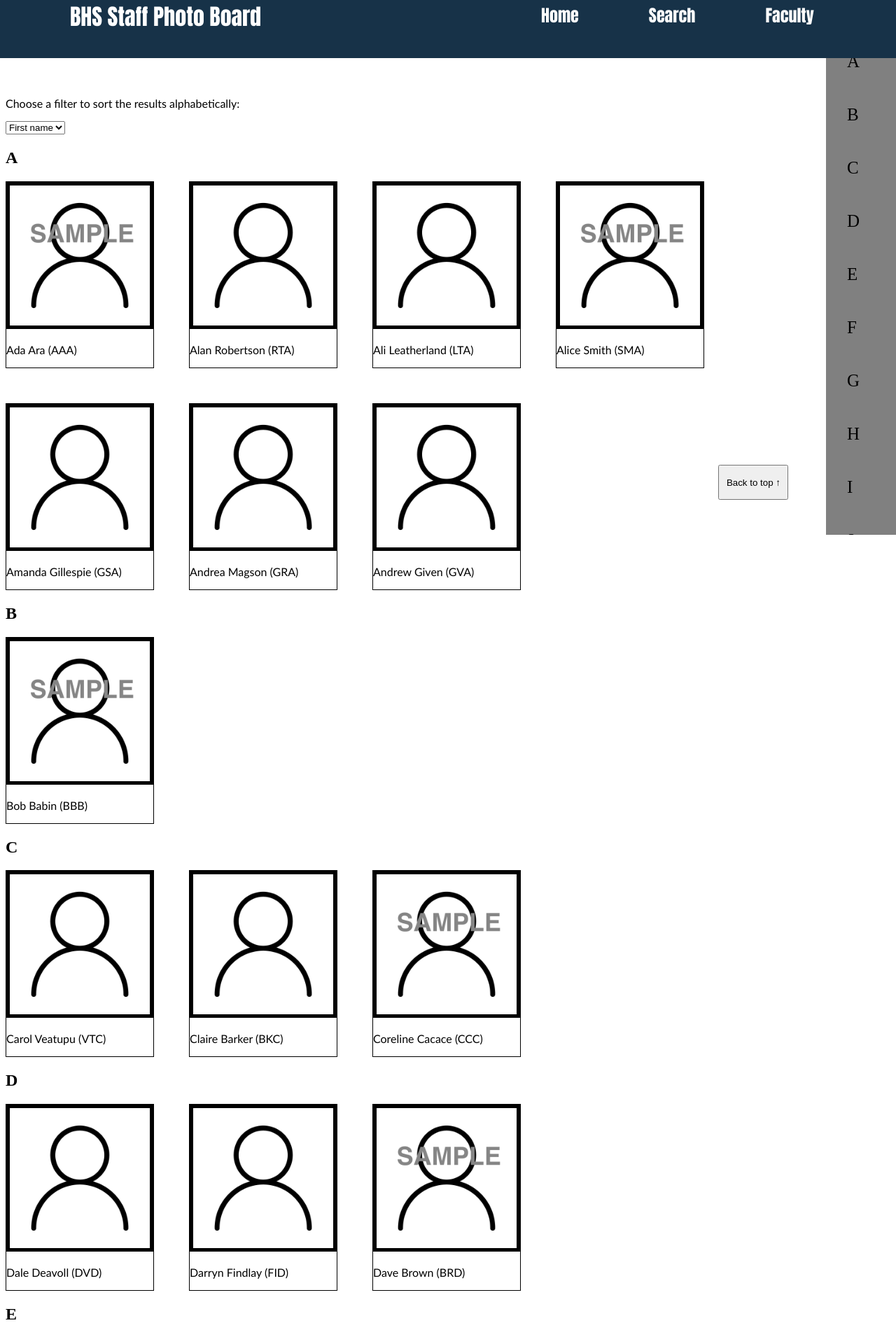
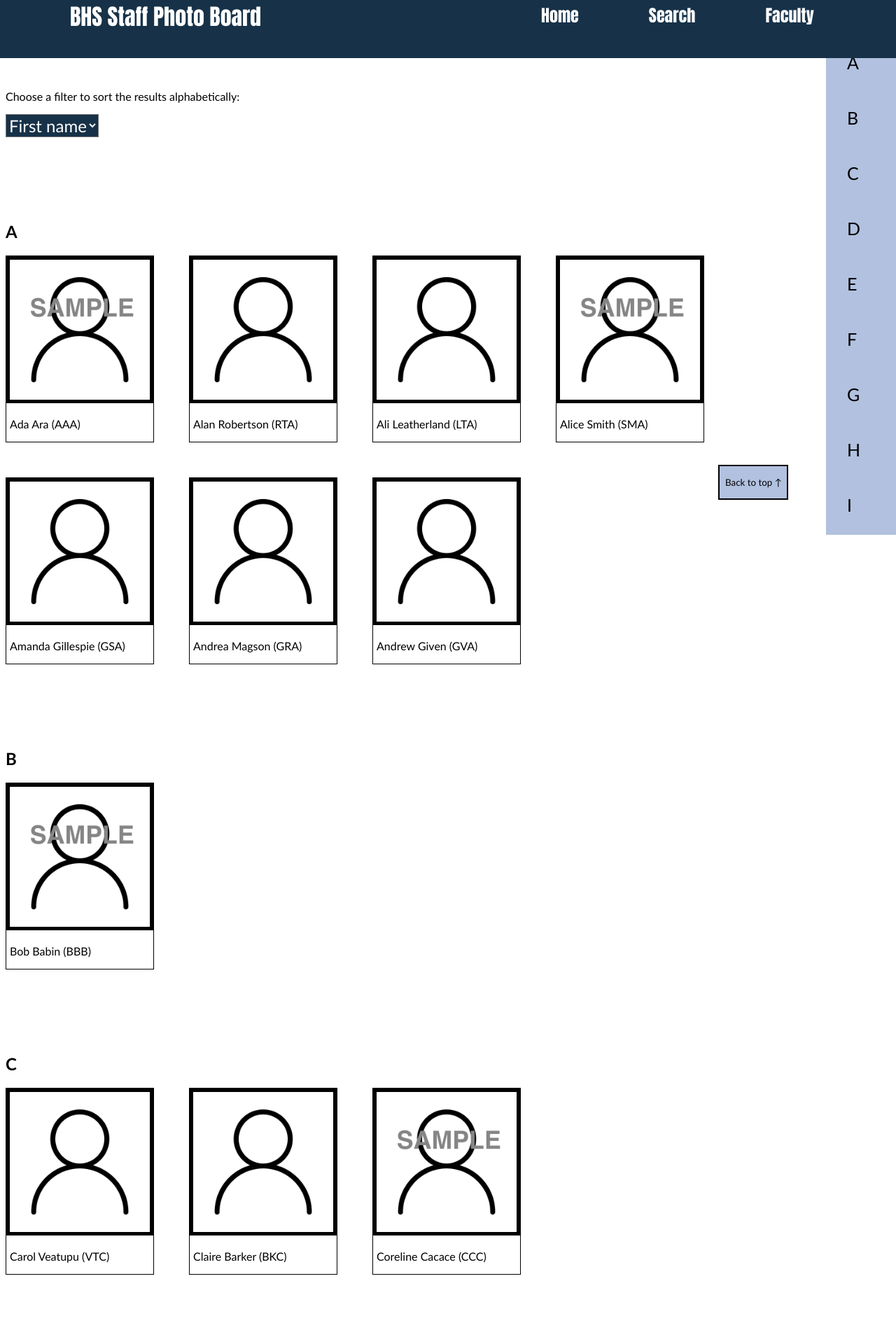
Before and after one commit to IsaacYao20036/DT_photoboard, a Flask app: page /search in a window 1280 px wide. Shown: the part 36-1926 px from the top of the page at 70% size. Run offline with Flask 3, Linux system fonts and the light colour scheme; data comes from the database, SQL or seed files in the repository.

Commit message:
styling search and faculty pgs

```diff
--- a/app/static/css/style.css
+++ b/app/static/css/style.css
@@ -5,6 +5,14 @@ h1 {
     text-align: center;
     text-decoration: underline solid 5px;
 }
+
+
+h2 {
+    margin: auto;
+    color: #173248;
+    font-family: 'Trebuchet MS', 'Lucida Sans Unicode', 'Lucida Grande', 'Lucida Sans', Arial, sans-serif;
+}
+
 
 p {
     font-family: 'Trebuchet MS', 'Lucida Sans Unicode', 'Lucida Grande', 'Lucida Sans', Arial, sans-serif;
@@ -83,6 +91,10 @@ p {
     color: black;
 }
 
+.profileCard p {
+    padding-left: 5px;
+}
+
 /* Image styling */
 img {
     width: 200px;
@@ -150,7 +162,7 @@ nav > .dropdown > .dropdown-content {
 /* **** */
 
 main {
-    padding-top: 150px;
+    padding-top: 140px;
 }
 
 
@@ -178,12 +190,29 @@ main {
 /* SEARCH */
 /* ****** */
 
+#filterSelect {
+    background-color: #173248;
+    color: white;
+    font-size: 1.5em;
+    font-family: 'Trebuchet MS', 'Lucida Sans Unicode', 'Lucida Grande', 'Lucida Sans', Arial, sans-serif;
+}
+
+#filterSelect option {
+    background-color: #b1c1df;
+}
+
 #allCards_f {
     display: block;
 }
 
 #allCards_l {
     display: none;
+}
+
+.alphabetHeading {
+    padding-top: 120px;
+    padding-bottom: 20px;
+    color: black;
 }
 
 .alphabetDiv {
@@ -208,7 +237,9 @@ main {
     position: fixed;
     right: 0;
     bottom: 0;
-    background-color: grey;
+    background-color: #b1c1df;
+    color: black;
+    font-family: 'Trebuchet MS', 'Lucida Sans Unicode', 'Lucida Grande', 'Lucida Sans', Arial, sans-serif;
     overflow-x: hidden;
     overflow-y: scroll;
 }
@@ -248,12 +279,19 @@ main {
 a button {
     height: 50px;
     width: 100px;
+    border-style: solid;
+    background-color: #b1c1df;
+    font-family: 'Trebuchet MS', 'Lucida Sans Unicode', 'Lucida Grande', 'Lucida Sans', Arial, sans-serif;
 }
 
 
 /* ******* */
 /* FACULTY */
 /* ******* */
+
+#facultyh2 {
+    text-align: center;
+}
 
 #departmentsDiv {
     display: grid;
--- a/app/templates/search.html
+++ b/app/templates/search.html
@@ -29,7 +29,7 @@
 <div id="allCards_f">
 
     {% for i in range(div_list|length) %}
-        <h2 id="heading{{ div_list[i] }}_f">{{ div_list[i] }}</h2>
+        <h2 id="heading{{ div_list[i] }}_f" class="alphabetHeading">{{ div_list[i] }}</h2>
         <div class="alphabetDiv">
 
             {% for staffmember in staffmembers_f %}
@@ -50,7 +50,7 @@
 
 <div id="allCards_l">
     {% for i in range(div_list|length) %}
-        <h2 id="heading{{ div_list[i] }}_l">{{ div_list[i] }}</h2>
+        <h2 id="heading{{ div_list[i] }}_l" class="alphabetHeading">{{ div_list[i] }}</h2>
         <div class="alphabetDiv">
 
             {% for staffmember in staffmembers_l %}
```
Also changed, not shown: app/templates/faculty.html (+3 -4 lines).
